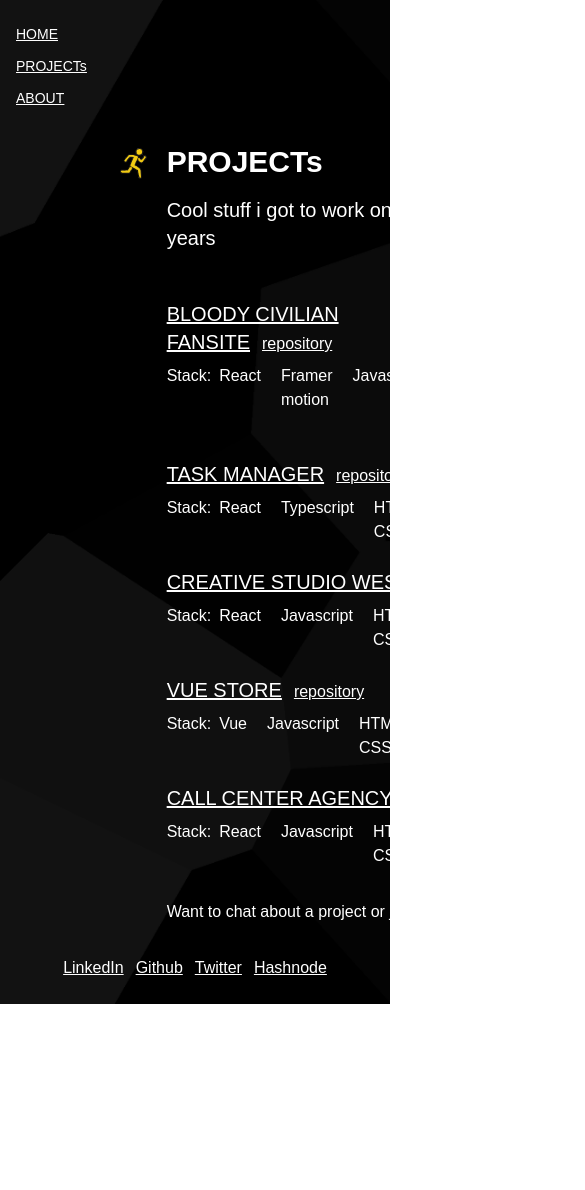
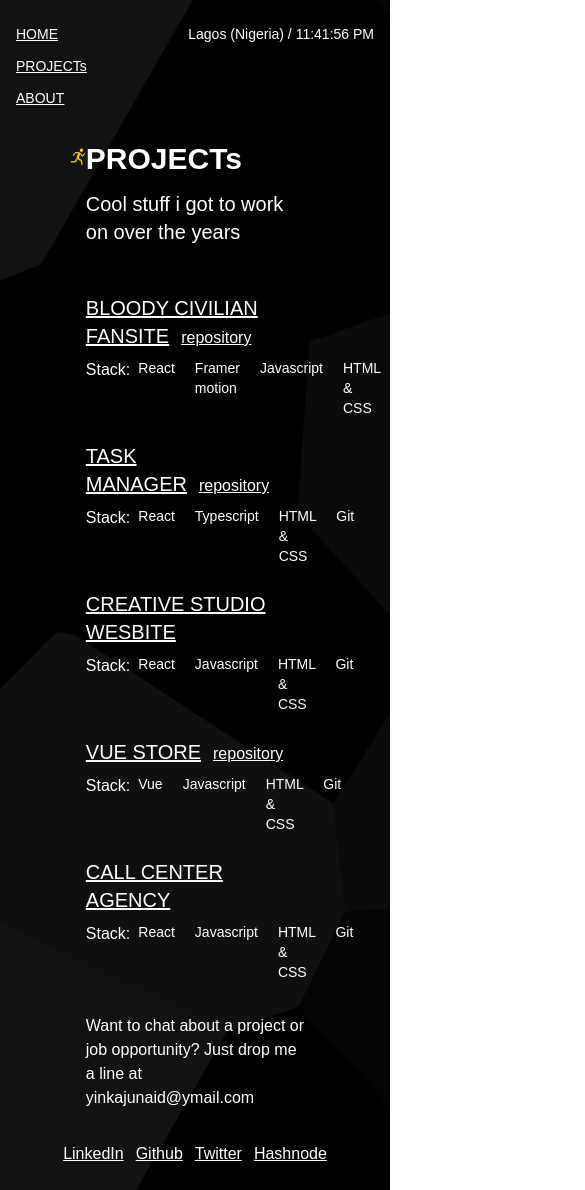
Before and after one commit to Yinkajay/new-portfolio, a React (Vite) app: page /projects in a window 390 px wide. Shown: the top 1190 px of the page, 585 px wide, since content can reach past the window. Before the commit the page ends 1004 px from the top, so only its background shows below. Built offline with nearby package versions, Linux system fonts and the light colour scheme; a web font is replaced by a local one.

Commit message:
Fix projects page and about page

```diff
--- a/src/pages/About.jsx
+++ b/src/pages/About.jsx
@@ -27,9 +27,9 @@
       exit="exit"
       className='w-full'
     >
-      <div className=" relative px-[25%] w-full">
+      <div className=" relative px-[22%] md:px-[25%] w-full">
         <div className="mb-12">
-          <h1 className='text-3xl lg:text-4xl font-bold mb-4'>ABOUT</h1>
+          <h1 className='text-3xl lg:text-4xl font-bold leading-none mb-4'>ABOUT</h1>
           <Lottie lottieRef={lottieRef}
             className='absolute pt-1 left-0 top-0 right-0'
             animationData={athlete3}
--- a/src/pages/Projects.jsx
+++ b/src/pages/Projects.jsx
@@ -55,9 +55,9 @@
 
   return (
     <motion.section variants={pageVariants} initial="initial" animate="animate" exit="exit" className='w-full'>
-      <div className=" relative px-[25%] w-full">
+      <div className=" relative mx-auto px-[22%] md:px-[25%] w-full">
         <div className="mb-12">
-          <h1 className='text-3xl lg:text-4xl font-bold mb-4'>PROJECTs</h1>
+          <h1 className='text-3xl lg:text-4xl leading-none font-bold mb-4'>PROJECTs</h1>
           <p className='text-xl'>Cool stuff i got to work on over the years</p>
           <Lottie lottieRef={lottieRef}
             className='absolute pt-1 left-0 top-0 right-0'
@@ -76,15 +76,13 @@
               <div className='flex gap-2'>
                 <p>Stack:</p>
                 {project.stack.map((tool, index) => (
-                  <p key={index} className='mr-3'>{tool}</p>
+                  <p key={index} className='max-mobile:text-sm mr-3'>{tool}</p>
                 ))}
               </div>
             </div>
           ))}
         </div>
-        <div className="w-max mx-auto">
-          <p className=''>Want to chat about a project or job opportunity? Just drop me a line at yinkajunaid@ymail.com</p>
-        </div>
+        <p className=''>Want to chat about a project or job opportunity? Just drop me a line at yinkajunaid@ymail.com</p>
       </div>
     </motion.section>
   )
```
